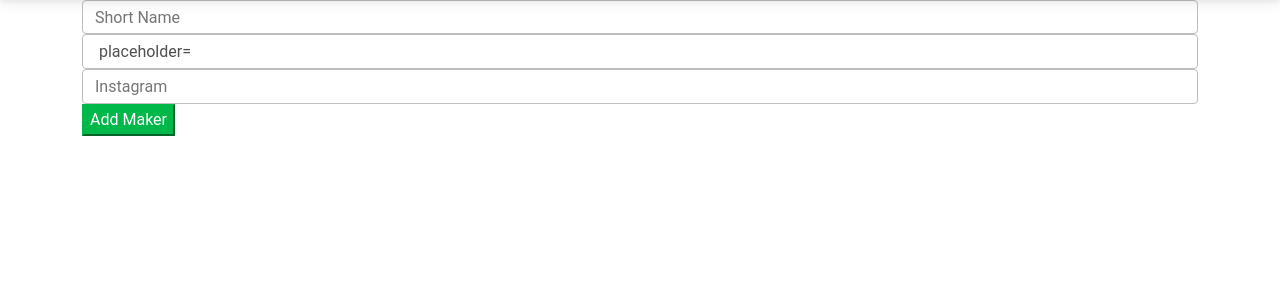
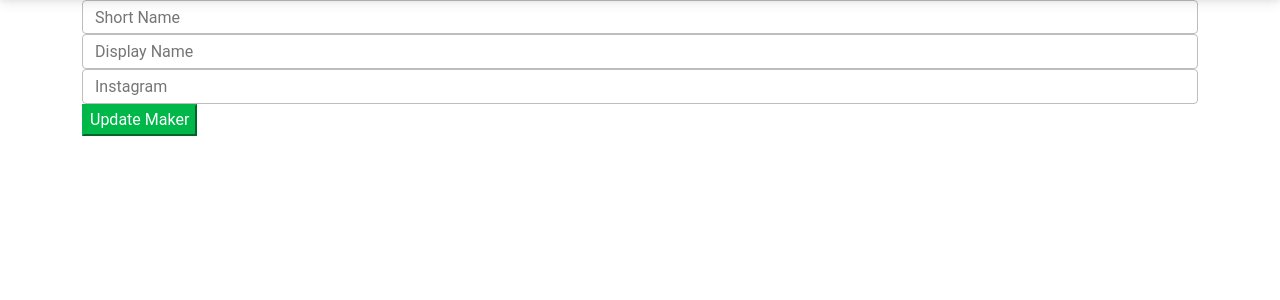
Before and after one commit to sillypears/raffle-entries, a Flask app: template templates/edit-maker.html in a window 1280 px wide. Shown: the part 59-359 px from the top of the page. Run offline with Flask 2, Linux system fonts and the light colour scheme; the template is opened without the code that fills it, so the values that code supplies are empty.

Commit message:
Definitely made some changes

```diff
--- a/db/build_db.py
+++ b/db/build_db.py
@@ -13,6 +13,7 @@ def main(conf):
         id serial NOT NULL,
         name character varying(50) COLLATE pg_catalog."default" NOT NULL,
         display character varying(200) COLLATE pg_catalog."default" NOT NULL,
+        instagram character varying(200) COLLATE pg_catalog."default",
         CONSTRAINT makers_pkey PRIMARY KEY (id)
     )"""
 
@@ -41,7 +42,8 @@ def main(conf):
         e.notes,
         e.raffle_link AS info,
         e.id,
-        m.id AS "maker id"
+        m.id AS "maker id",
+        m.instagram
     FROM entries e
         LEFT JOIN makers m ON e.maker_id = m.id;"""
 
--- a/db/db.py
+++ b/db/db.py
@@ -66,7 +66,7 @@ def add_maker(db, data, conf):
 
 def update_maker(db, id, data, conf):
     cur = db.cursor()
-    cur.execute(f"""UPDATE makers SET name={data['name']}, display={(data['display'])}, instagram='{data['instagram']}' WHERE id={id}""")
+    cur.execute(f"""UPDATE makers SET name='{data['name']}', display='{(data['display'])}', instagram='{data['instagram']}' WHERE id={id}""")
     return cur
 
 def toggle_entry(db, data, conf):
--- a/main.py
+++ b/main.py
@@ -155,11 +155,15 @@ def edit_entry(id):
 
 
 @app.route("/edit/maker/<id>", methods=["GET", "POST"])
-def edit_maker():
-    db = database.get_db(conf)
-    maker = db.get_maker(request.form['id'])
-    return render_template("edit-maker.html", percs=get_percs(), maker=maker)
-
+def edit_maker(id):
+    if request.method == "GET":
+        db = database.get_db(conf)
+        maker = database.get_maker(db, id, conf).fetchall()[0]
+        return render_template("edit-maker.html", percs=get_percs(), maker=maker)
+    elif request.method == "POST":
+        db = database.get_db(conf)
+        update = database.update_maker(db, id, request.form, conf)
+        return index()
 
 @app.route("/toggle-result", methods=["POST"])
 def toggle_result():
--- a/templates/edit-maker.html
+++ b/templates/edit-maker.html
@@ -3,11 +3,11 @@
 
 <div class="container">
     <form action="" method="POST">
-        <input type="textbox" id="name" name="name" class="form-control" value="{{maker['name']}}" placeholder="Short Name" />
-        <input type="textbox" id="display" name="display" class="form-control" value="{{maker['display']}} placeholder="Display Name" />
-        <input type="textbox" id="instagram" name="instagram" class="form-control" value="{{maker['instagram']}}" placeholder="Instagram" />
+        <input type="textbox" id="name" name="name" class="form-control" value="{{maker[1]}}" placeholder="Short Name" />
+        <input type="textbox" id="display" name="display" class="form-control" value="{{maker[2]}}" placeholder="Display Name" />
+        <input type="textbox" id="instagram" name="instagram" class="form-control" value="{{maker[3]}}" placeholder="Instagram" />
 
-        <button type="submit" class="btn-success">Add Maker</button>
+        <button type="submit" class="btn-success">Update Maker</button>
     </form>
 </div>
 
```
